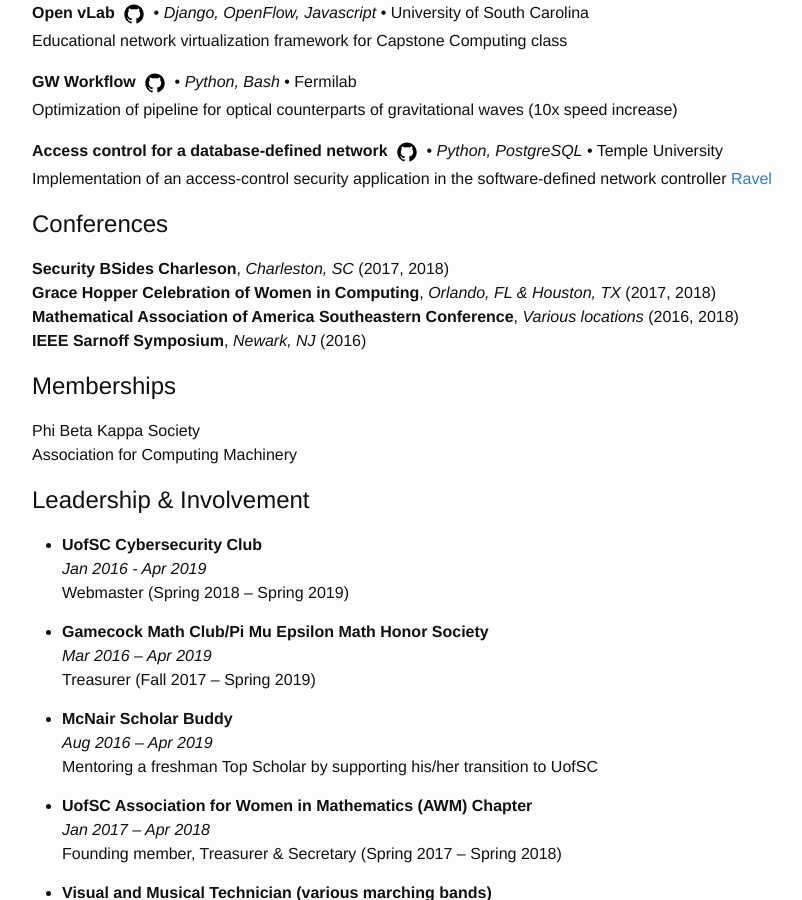
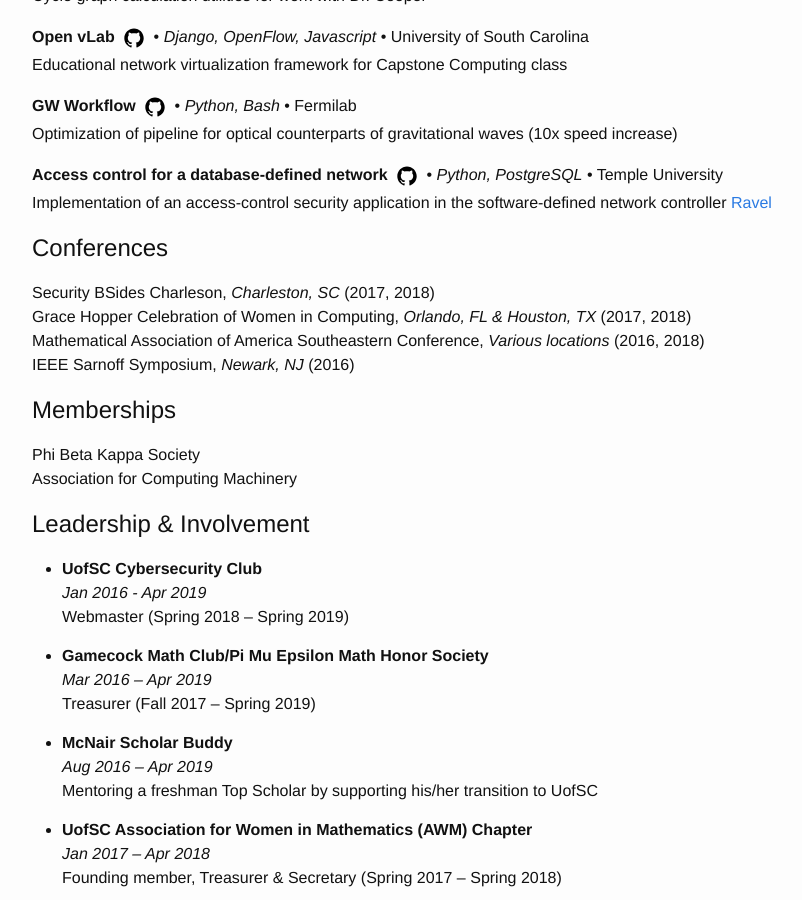
Before and after one commit to nglaeser/minima-site, a Jekyll site: the page built from research.md, in a window 1280 px wide and 900 px high, scrolled down 1979 px. Shown: the whole window, without its empty margins (238-1040 px from the left). Built offline with Jekyll 4.4.1, drawn with Linux system fonts in a browser that asks for light colours; some of the changed text lies outside the part shown.

Commit message:
minor fixes

```diff
--- a/research.md
+++ b/research.md
@@ -9,7 +9,8 @@
 # Research [![PDF version](files/pdf.png "PDF version"){: style="width: 25px"}](files/Glaeser_CV_STEM5.pdf)
 
 Erdős number<sup>[![What's that?](files/question.svg "What's that?"){: style="width: 15px"}](https://en.wikipedia.org/wiki/Erd%C5%91s_number)</sup><sup>[![Calculate your own](files/exclamation.svg "Calculate your own"){: style="width: 15px"}](https://mathscinet.ams.org/mathscinet/freeTools.html?version=2)</sup>:
-6 (Noemi Glaeser &#8594; Gabriel Terejanu &#8594; Serge Prudhomme &#8594; Leszek F. Demkowicz &#8594; Max D. Gunzburger &#8594; Vance Faber &#8594; Paul Erdős)
+6
+(Noemi Glaeser &#8594; Gabriel Terejanu &#8594; Serge Prudhomme &#8594; Leszek F. Demkowicz &#8594; Max D. Gunzburger &#8594; Vance Faber &#8594; Paul Erdős)
 
 [OrcID](https://orcid.org/0000-0002-6464-2534)
 [Google Scholar](https://scholar.google.com/citations?user=NsdpCcgAAAAJ&hl=en&oi=ao)
@@ -101,10 +102,10 @@
 
 ## Conferences
 
-**Security BSides Charleson**, *Charleston, SC* (2017, 2018)
-**Grace Hopper Celebration of Women in Computing**, *Orlando, FL & Houston, TX* (2017, 2018)
-**Mathematical Association of America Southeastern Conference**, *Various locations* (2016, 2018)
-**IEEE Sarnoff Symposium**, *Newark, NJ* (2016)
+Security BSides Charleson, *Charleston, SC* (2017, 2018)
+Grace Hopper Celebration of Women in Computing, *Orlando, FL & Houston, TX* (2017, 2018)
+Mathematical Association of America Southeastern Conference, *Various locations* (2016, 2018)
+IEEE Sarnoff Symposium, *Newark, NJ* (2016)
 
 ## Memberships
 
```
Also changed, not shown: README.md.
